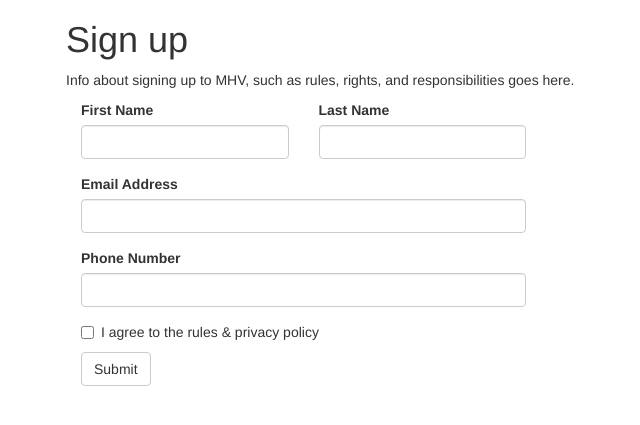
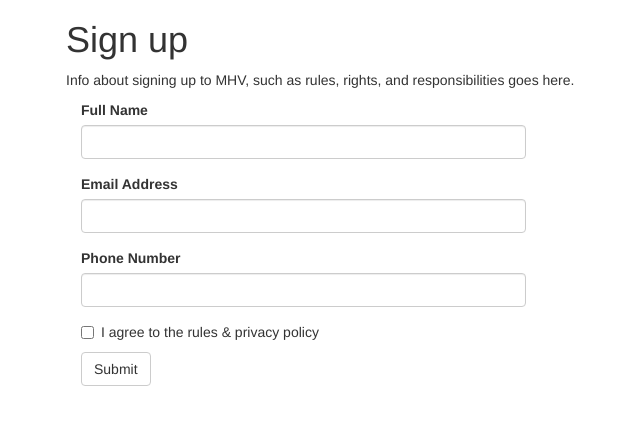
Before and after one commit to makehackvoid/mhvdb2, a Python web app: template mhvdb2/templates/signup.html in a window 1280 px wide. Shown: the part 72-497 px from the top of the page, without its empty margins (4-644 px from the left). Run offline with Jinja, Linux system fonts and the light colour scheme; the template is opened without the code that fills it, so the values that code supplies are empty; some libraries are stand-ins or nearby versions.

Commit message:
Update signup form to have a single name field (fixes #9)

```diff
--- a/mhvdb2/templates/signup.html
+++ b/mhvdb2/templates/signup.html
@@ -6,15 +6,9 @@
 <h1>Sign up</h1>
 <p>Info about signing up to MHV, such as rules, rights, and responsibilities goes here.</p>
 <form method="POST" role="form" class="col-sm-8 col-md-6 col-lg-5">
-    <div class="row">
-        <div class="form-group col-xs-6">
-            <label for="first-name">First Name</label>
-            <input type="text" class="form-control" name="first-name" id="first-name" value="{{first_name}}">
-        </div>
-        <div class="form-group col-xs-6">
-            <label for="last-name">Last Name</label>
-            <input type="text" class="form-control" name="last-name" id="last-name" value="{{last_name}}">
-        </div>
+    <div class="form-group">
+        <label for="name">Full Name</label>
+        <input type="text" class="form-control" name="name" id="name" value="{{name}}">
     </div>
     <div class="form-group">
         <label for="email">Email Address</label>
```
Also changed, not shown: mhvdb2/views.py (+4 -6 lines).
